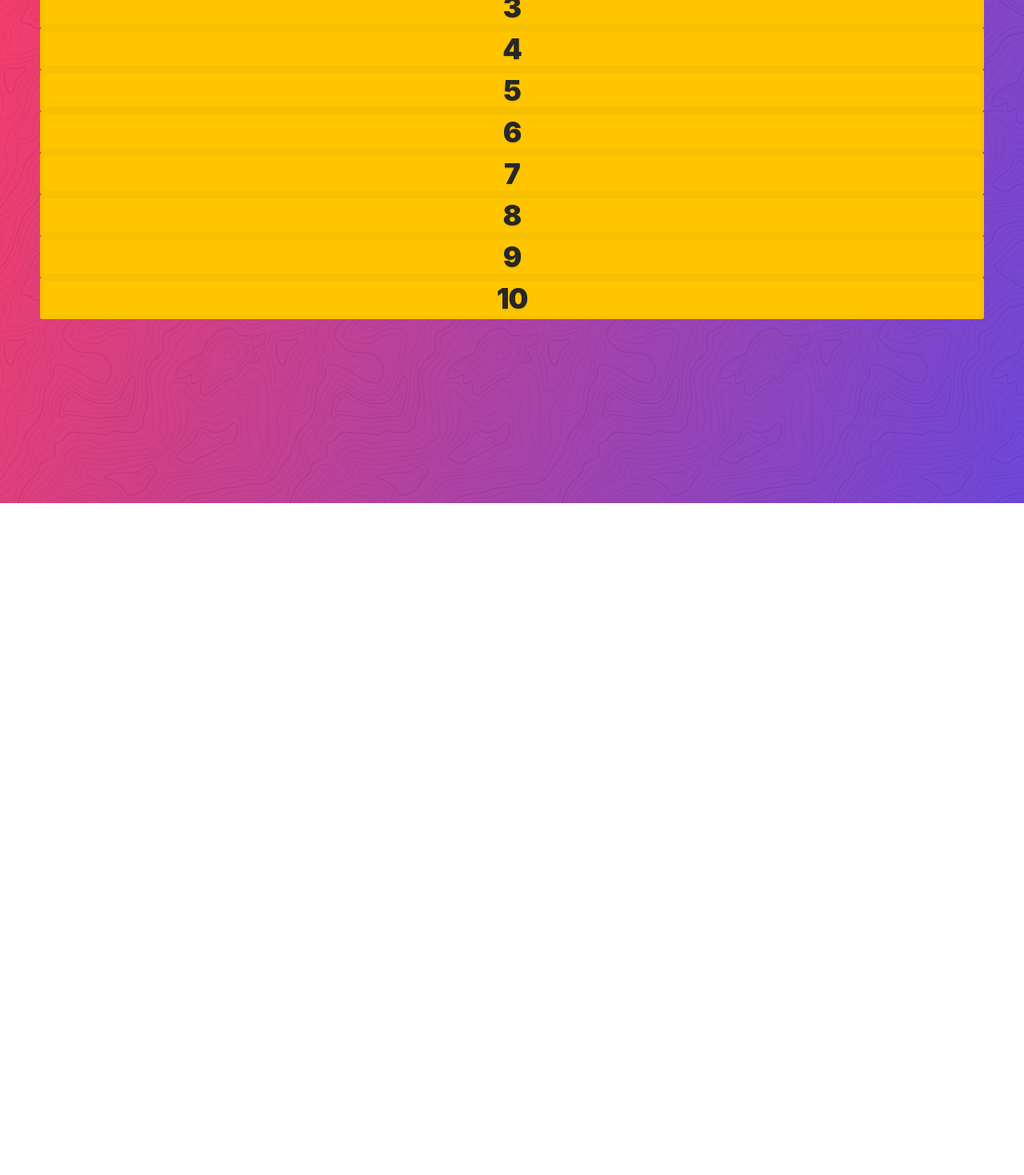
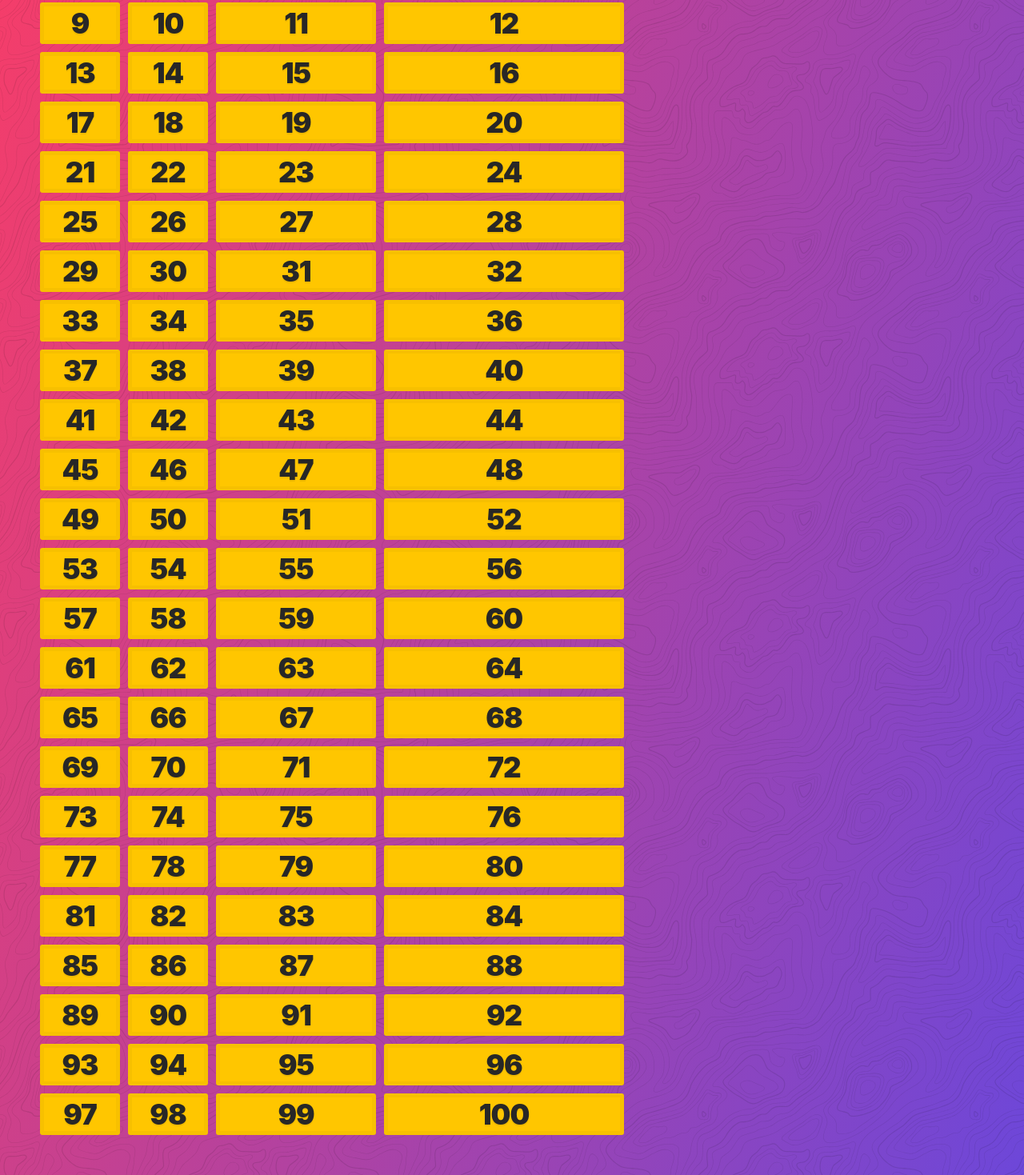
Before and after one commit to adelgado0723/CSS_Grid, a website: page 3_CSS_Grid_Dev_Tools/index.html in a window 1280 px wide. Shown: the part 171-1640 px from the top of the page at 80% size. Before the commit the page ends 800 px from the top, so only its background shows below. Drawn offline with Linux system fonts and the light colour scheme.

```diff
--- a/3_CSS_Grid_Dev_Tools/index.html
+++ b/3_CSS_Grid_Dev_Tools/index.html
@@ -1,10 +1,9 @@
 <!DOCTYPE html>
 <html lang="en">
-
   <head>
-  <meta charset="UTF-8">
-  <meta name="viewport" content="width=device-width, initial-scale=1.0">
-  <link rel="stylesheet" href="../assets/style.css">
+    <meta charset="UTF-8" />
+    <meta name="viewport" content="width=device-width, initial-scale=1.0" />
+    <link rel="stylesheet" href="../assets/style.css" />
     <title>CSS Grid Dev Tools!</title>
   </head>
 
@@ -20,13 +19,104 @@
       <div class="item">8</div>
       <div class="item">9</div>
       <div class="item">10</div>
+      <div class="item">11</div>
+      <div class="item">12</div>
+      <div class="item">13</div>
+      <div class="item">14</div>
+      <div class="item">15</div>
+      <div class="item">16</div>
+      <div class="item">17</div>
+      <div class="item">18</div>
+      <div class="item">19</div>
+      <div class="item">20</div>
+      <div class="item">21</div>
+      <div class="item">22</div>
+      <div class="item">23</div>
+      <div class="item">24</div>
+      <div class="item">25</div>
+      <div class="item">26</div>
+      <div class="item">27</div>
+      <div class="item">28</div>
+      <div class="item">29</div>
+      <div class="item">30</div>
+      <div class="item">31</div>
+      <div class="item">32</div>
+      <div class="item">33</div>
+      <div class="item">34</div>
+      <div class="item">35</div>
+      <div class="item">36</div>
+      <div class="item">37</div>
+      <div class="item">38</div>
+      <div class="item">39</div>
+      <div class="item">40</div>
+      <div class="item">41</div>
+      <div class="item">42</div>
+      <div class="item">43</div>
+      <div class="item">44</div>
+      <div class="item">45</div>
+      <div class="item">46</div>
+      <div class="item">47</div>
+      <div class="item">48</div>
+      <div class="item">49</div>
+      <div class="item">50</div>
+      <div class="item">51</div>
+      <div class="item">52</div>
+      <div class="item">53</div>
+      <div class="item">54</div>
+      <div class="item">55</div>
+      <div class="item">56</div>
+      <div class="item">57</div>
+      <div class="item">58</div>
+      <div class="item">59</div>
+      <div class="item">60</div>
+      <div class="item">61</div>
+      <div class="item">62</div>
+      <div class="item">63</div>
+      <div class="item">64</div>
+      <div class="item">65</div>
+      <div class="item">66</div>
+      <div class="item">67</div>
+      <div class="item">68</div>
+      <div class="item">69</div>
+      <div class="item">70</div>
+      <div class="item">71</div>
+      <div class="item">72</div>
+      <div class="item">73</div>
+      <div class="item">74</div>
+      <div class="item">75</div>
+      <div class="item">76</div>
+      <div class="item">77</div>
+      <div class="item">78</div>
+      <div class="item">79</div>
+      <div class="item">80</div>
+      <div class="item">81</div>
+      <div class="item">82</div>
+      <div class="item">83</div>
+      <div class="item">84</div>
+      <div class="item">85</div>
+      <div class="item">86</div>
+      <div class="item">87</div>
+      <div class="item">88</div>
+      <div class="item">89</div>
+      <div class="item">90</div>
+      <div class="item">91</div>
+      <div class="item">92</div>
+      <div class="item">93</div>
+      <div class="item">94</div>
+      <div class="item">95</div>
+      <div class="item">96</div>
+      <div class="item">97</div>
+      <div class="item">98</div>
+      <div class="item">99</div>
+      <div class="item">100</div>
     </div>
 
     <style>
       .container {
         display: grid;
+        grid-template-columns: 100px 100px 200px 300px;
+        grid-gap: 10px;
       }
     </style>
   </body>
-
 </html>
```
Lines whose indentation alone changed are shown as unchanged.
